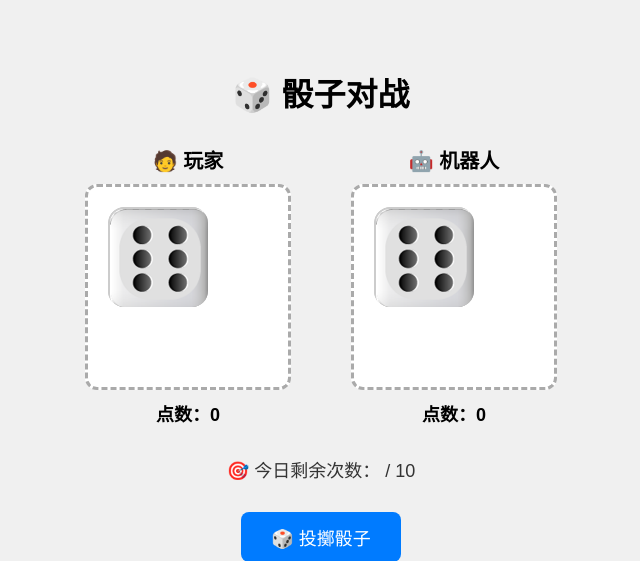
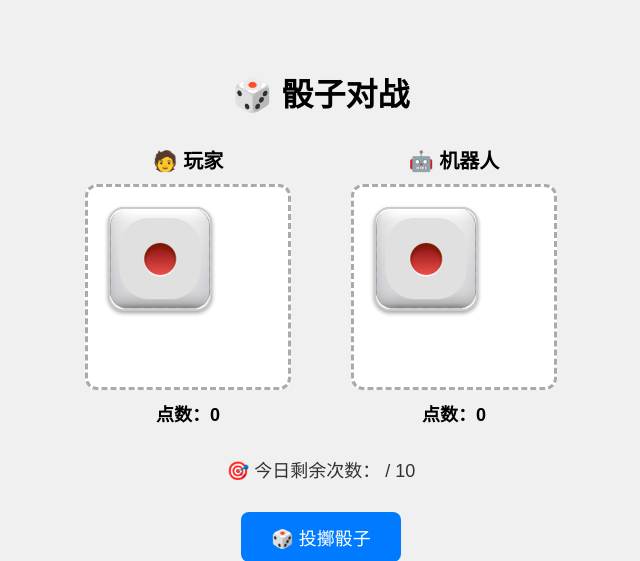
Before and after one commit to Dreamchaser-aus/dice, a Flask app: template templates/dice.html in a window 1280 px wide. Shown: the top 561 px of the page, without its empty margins (319-959 px from the left). Run offline with Flask 3, Linux system fonts and the light colour scheme; the template is opened without the code that fills it, so the values that code supplies are empty; some libraries are stand-ins or nearby versions.

Commit message:
Update dice.html

```diff
--- a/templates/dice.html
+++ b/templates/dice.html
@@ -53,8 +53,7 @@
       transform-style: preserve-3d;
       top: 20px;
       left: 20px;
-      border-radius: 16px; /* ✅ 添加圆角 */
-      overflow: hidden;     /* 可选，确保子元素不溢出 */
+      border-radius: 16px;
     }
 
     .face {
@@ -66,13 +65,15 @@
       display: flex;
       align-items: center;
       justify-content: center;
-      border-radius: 16px; /* ✅ 添加圆角 */
+      border-radius: 16px;
+      box-shadow: 0 2px 4px rgba(0,0,0,0.2);
     }
 
     .face img {
       width: 100%;
       height: 100%;
       object-fit: contain;
+      border-radius: 16px;
     }
 
     .front  { transform: rotateY(   0deg) translateZ(50px); }
```
